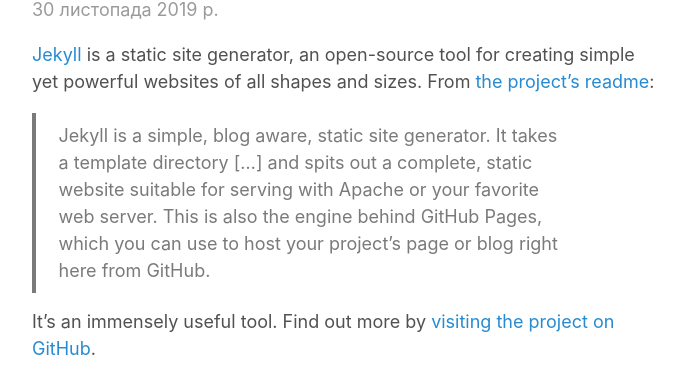
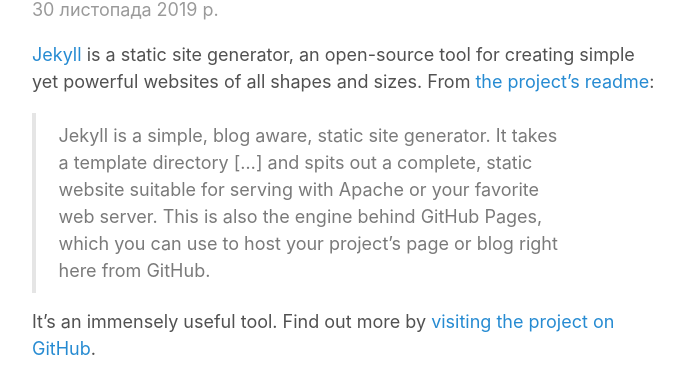
Before and after one commit to pnmrnko/pnmrnko.github.io, a Jekyll site: the page built from index.html, in a window 1280 px wide. Shown: the part 167-549 px from the top of the page, without its empty margins (293-986 px from the left). Built offline with Jekyll 4.4.1, drawn with Linux system fonts in a browser that asks for light colours; the list of posts is cut into pages by our own code.

Commit message:
Test color in blockquote

```diff
--- a/_sass/_type.scss
+++ b/_sass/_type.scss
@@ -140,7 +140,7 @@ abbr {
 @media (prefers-color-scheme: light) {
   blockquote {
     color: #7a7a7a;
-    border-left: #e5e5e5;
+    border-left: .25rem solid #e5e5e5;
   }
 }
 
@@ -148,14 +148,13 @@ abbr {
 @media (prefers-color-scheme: dark) {
   blockquote {
     color: rgb( 137, 136, 135      );
-    border-left: rgb( 240, 106,  33      );
+    border-left: .25rem solid rgb( 240, 106,  33      );
   }
 }
 
 blockquote {
   padding: .5rem 1rem;
   margin: .8rem 0;
-  border-left: .25rem solid;
 
   p:last-child {
     margin-bottom: 0;
```
